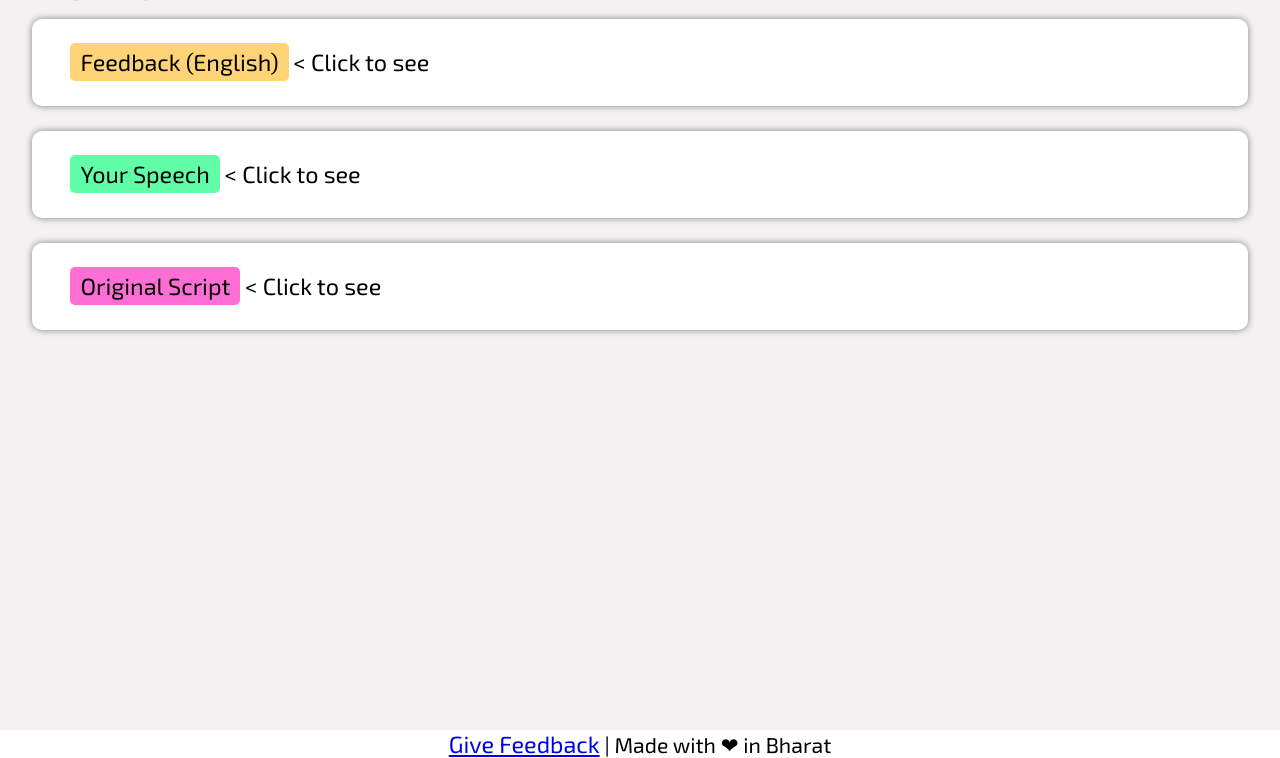
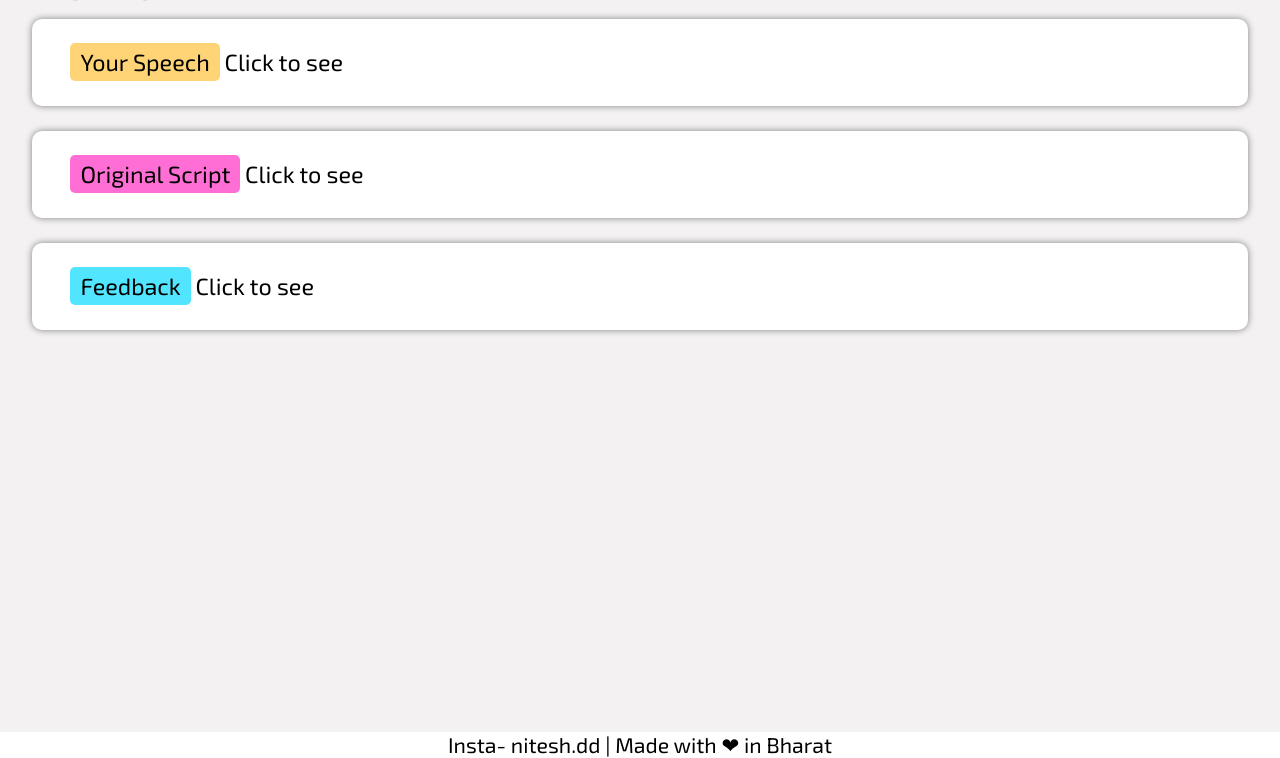
Before and after one commit to niteshinfocus/englang, a Flask app: template templates/result.html in a window 1280 px wide. Shown: the part 42-800 px from the top of the page. Run offline with Flask 3, Linux system fonts and the light colour scheme; the template is opened without the code that fills it, so the values that code supplies are empty.

Commit message:
Update result.html

```diff
--- a/templates/result.html
+++ b/templates/result.html
@@ -38,8 +38,8 @@
         .engfeedbackWrapper {
             display: none;
             padding: 10px;
-            background-color: #fff8e6;
-            border: 2px solid #ffd476;
+            background-color: #eefff9;
+            border: 2px solid #51e5ff;
             border-radius: 5px;
             margin-top: 1%;
         }
@@ -47,7 +47,8 @@
         .engfeedback {
             display: inline-block;
             padding: 5px 10px;
-            background-color: #ffd476;
+
+            background-color: #51e5ff;
             border: none;
             border-radius: 5px;
             cursor: pointer;
@@ -59,8 +60,8 @@
         .speechWrapper {
             display: none;
             padding: 10px;
-            background-color: #eefff9;
-            border: 2px solid #60ffa7;
+            background-color: #fff8e6;
+            border: 2px solid #ffd476;
             border-radius: 5px;
             margin-top: 1%;
         }
@@ -68,7 +69,7 @@
         .yourSpeech {
             display: inline-block;
             padding: 5px 10px;
-            background-color: #60ffa7;
+            background-color: #ffd476;
             border: none;
             border-radius: 5px;
             cursor: pointer;
@@ -128,27 +129,28 @@
     <nav> englang</nav>
 
     <div class="box">
-        <button class="engfeedback">Feedback (English)</button> <span> &lt Click to see</span>
-        <div class="engfeedbackWrapper">
-            <p>{{aiMsg}} </p>
-        </div>
-    </div>
-
-    <div class="box">
-        <button class="yourSpeech">Your Speech</button> <span> &lt Click to see</span>
+        <button class="yourSpeech">Your Speech</button> <span> Click to see</span>
         <div class="speechWrapper">
             <p>{{userInput}}</p>
         </div>
     </div>
 
     <div class="box">
-        <button class="script">Original Script</button> <span> &lt Click to see</span>
+        <button class="script">Original Script</button> <span> Click to see</span>
         <div class="scriptWrapper">
             <p>{{random_script}} </p>
         </div>
     </div>
 
-    <footer> <a href="https://instagram.com/nitesh_on?igshid=ZGUzMzM3NWJiOQ==">Give Feedback</a> | Made with ❤ in
+    <div class="box">
+        <button class="engfeedback">Feedback</button> <span> Click to see</span>
+        <div class="engfeedbackWrapper">
+            <p>{{aiMsg}} </p>
+        </div>
+    </div>
+
+
+    <footer> Insta- nitesh.dd | Made with ❤ in
         Bharat</footer>
 
 </body>
```
